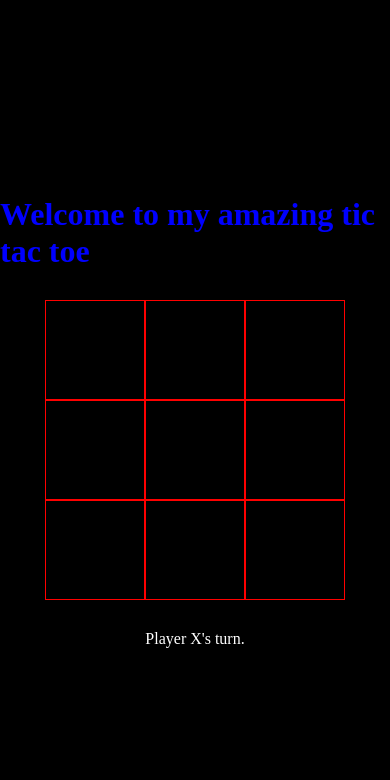
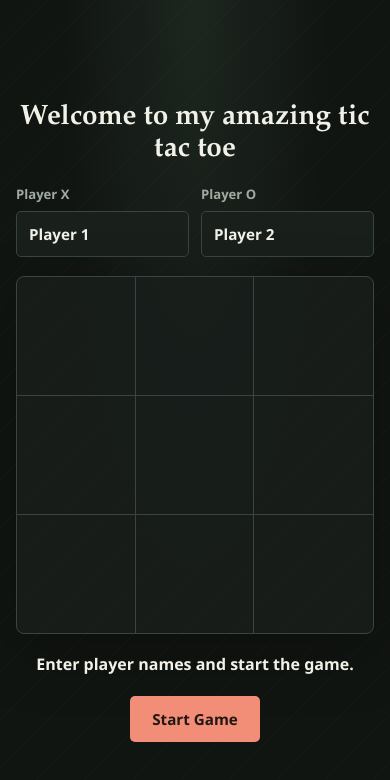
Before and after one commit to tantodelight/webdev-playground, a plain HTML site: page tic-tac-toe/index.html in a window 390 px wide. Drawn offline with Linux system fonts and the light colour scheme.

Commit message:
feat: add player names and responsive UI
Encapsulate board, game-flow, and display logic.

Add start/restart controls and named game results.

```diff
--- a/tic-tac-toe/index.html
+++ b/tic-tac-toe/index.html
@@ -10,19 +10,27 @@
 <body>
     <div class="wrapper">
         <h1>Welcome to my amazing tic tac toe</h1>
+        <section class="players" aria-label="Player names">
+            <label for="player-x">Player X
+                <input id="player-x" type="text" value="Player 1" maxlength="24" autocomplete="off">
+            </label>
+            <label for="player-o">Player O
+                <input id="player-o" type="text" value="Player 2" maxlength="24" autocomplete="off">
+            </label>
+        </section>
         <div class="grid-container">
-            <div class="slot1"></div>
-            <div class="slot2"></div>
-            <div class="slot3"></div>
-            <div class="slot4"></div>
-            <div class="slot5"></div>
-            <div class="slot6"></div>
-            <div class="slot7"></div>
-            <div class="slot8"></div>
-            <div class="slot9"></div>
+            <div class="slot"></div>
+            <div class="slot"></div>
+            <div class="slot"></div>
+            <div class="slot"></div>
+            <div class="slot"></div>
+            <div class="slot"></div>
+            <div class="slot"></div>
+            <div class="slot"></div>
+            <div class="slot"></div>
         </div>
-        <div class="output"></div>
-        <button class="restart-btn" type="button" aria-label="Restart game">Game Over! Restart ↻</button>
+        <div class="output" role="status" aria-live="polite"></div>
+        <button class="restart-btn" type="button">Start Game</button>
     </div>
 
 </body>
--- a/tic-tac-toe/main.js
+++ b/tic-tac-toe/main.js
@@ -1,23 +1,40 @@
-// const gameboard = () => {
+const gameBoard = (() => {
+    const board = ['', '', '','', '', '','', '', ''];
 
-const slots = [
-    document.querySelector('.slot1'),
-    document.querySelector('.slot2'),
-    document.querySelector('.slot3'),
-    document.querySelector('.slot4'),
-    document.querySelector('.slot5'),
-    document.querySelector('.slot6'),
-    document.querySelector('.slot7'),
-    document.querySelector('.slot8'),
-    document.querySelector('.slot9')
-];
+    function placeMark(index, marker) {
+        if (!Number.isInteger(index) || index < 0 || index >= board.length) {
+            return 'invalid-index';
+        }
 
-const gameboard = [
-    '', '', '',
-    '', '', '',
-    '', '', ''
-];
+        if (marker !== 'X' && marker !== 'O') {
+            return 'invalid-marker';
+        }
 
+        if (board[index] !== '') {
+            return 'occupied';
+        }
+
+        board[index] = marker;
+        return 'placed';
+    }
+
+    function getBoard() {
+        return [...board];
+    }
+
+    function reset() {
+        board.fill('');
+    }
+
+    return {
+        placeMark,
+        getBoard,
+        reset
+    };
+
+})();
+
+const gameController = (() => {
     const winningCombinations = [
         [0, 1, 2], // Top row
         [3, 4, 5], // Middle row
@@ -29,84 +46,93 @@ const winningCombinations = [
         [2, 4, 6]  // Right diagonal
     ];
 
-const output = document.querySelector('.output');
-const board = document.querySelector('.grid-container');
-const restartButton = document.querySelector('.restart-btn');
+    const players = [
+        { name: 'Player 1', marker: 'X' },
+        { name: 'Player 2', marker: 'O' }
+    ];
+    let activePlayer = players[0];
+    let hasGameStarted = false;
+    let isGameOver = false;
+    let gameOutput = 'Enter player names and start the game.';
 
-board.addEventListener('click', (event) => {
-    const clickedCell = event.target;
-    const cells = [...board.children];
+    function getState() {
+        return {
+            activePlayerName: activePlayer.name,
+            activePlayerMarker: activePlayer.marker,
+            hasGameStarted,
+            isGameOver,
+            gameOutput
+        };
+    }
 
-    const index = cells.indexOf(clickedCell);
-
-    if (index !== -1) {
-        playRound(index);
+    function startGame(playerOneName, playerTwoName) {
+        players[0].name = playerOneName.trim() || 'Player 1';
+        players[1].name = playerTwoName.trim() || 'Player 2';
+        gameBoard.reset();
+        activePlayer = players[0];
+        hasGameStarted = true;
+        isGameOver = false;
+        gameOutput = `${activePlayer.name}'s turn (${activePlayer.marker}).`;
     }
-});
-
-restartButton.addEventListener('click', () => {
-    resetGame();
-});
 
     function checkWinner() {
+        const boardSlots = gameBoard.getBoard();
+
         for (const combination of winningCombinations) {
-        const [a, b, c] = combination;
+            const [first, second, third] = combination;
 
             if (
-        gameboard[a] !== "" &&
-        gameboard[a] === gameboard[b] &&
-        gameboard[b] === gameboard[c]
-        )
-        {
-            return gameboard[a];
+                boardSlots[first] !== '' &&
+                boardSlots[first] === boardSlots[second] &&
+                boardSlots[second] === boardSlots[third]
+            ) {
+                return boardSlots[first];
             }
         }
+
         return null;
     }
 
     function checkDraw() {
-    let count = 0;
-    for (let i = 0; i < gameboard.length; i++) {
-        if (gameboard[i] !== '') count++;
-    }
-    if (count === 9) {
-        return true;
-    }
-
-    return false;
-}
-
-let currentPlayer = "X";
-let isGameOver = false;
-let gameOutput = `Player ${currentPlayer}'s turn.`;
-
-function resetGame() {
-    for (let i = 0; i < gameboard.length; i++) {
-        gameboard[i] = '';
-    }
-
-    currentPlayer = 'X';
-    isGameOver = false;
-    gameOutput = `Player ${currentPlayer}'s turn.`;
-    displayGame();
+        return gameBoard.getBoard().every((slot) => slot !== '');
     }
 
     function playRound(index) {
-    if (isGameOver) {
-        gameOutput = "Game already ended.";
-        displayGame();
+        if (!hasGameStarted) {
+            gameOutput = 'Enter player names and start the game first.';
             return;
         }
 
-    if (gameboard[index] === "") {
+        if (isGameOver) {
+            gameOutput = "Game already ended.";
+            return;
+        }
 
-        gameboard[index] = currentPlayer;
+        const result = gameBoard.placeMark(index, activePlayer.marker);
+
+        if (result === 'invalid-index') {
+            return;
+        }
+
+        if (result === 'invalid-marker') {
+            return;
+        }
+
+        if (result === 'occupied') {
+            gameOutput = 'Spot already taken.'
+            return;
+        }
+
+        if (result !== 'placed') {
+            gameOutput = 'Could not place a mark there.';
+            return;
+        }
 
         let player = checkWinner();
         if (player !== null) {
-            gameOutput = `Player ${player} is the winner.`;
+            const winner = players.find((candidate) => candidate.marker === player);
+            gameOutput = `${winner.name} (${winner.marker}) wins!`;
             isGameOver = true;
-            displayGame();
             return;
         }
 
@@ -114,38 +140,60 @@ function playRound(index) {
         if (isDraw) {
             gameOutput = "Game is a draw!";
             isGameOver = true;
-            displayGame();
             return;
         }
 
         // update player turn
-        if (currentPlayer === "X") {
-            currentPlayer = "O";
-        } else {
-            currentPlayer = "X";
+        activePlayer = activePlayer === players[0] ? players[1] : players[0];
+
+        gameOutput = `${activePlayer.name}'s turn (${activePlayer.marker}).`;
     }
 
-        gameOutput = `Player ${currentPlayer}'s turn.`;
-        displayGame();
+    return {
+        getState,
+        startGame,
+        playRound,
+    };
+})();
 
-    } else {
-        gameOutput = `Spot already taken. Please choose another spot.`;
-        displayGame();
+const displayController = (() => {
+    const output = document.querySelector('.output');
+    const boardElement = document.querySelector('.grid-container');
+    const startButton = document.querySelector('.restart-btn');
+    const playerXInput = document.querySelector('#player-x');
+    const playerOInput = document.querySelector('#player-o');
+    const slots = [...boardElement.children];
+
+    function render() {
+        const state = gameController.getState();
+        output.textContent = state.gameOutput;
+
+        startButton.textContent = state.hasGameStarted ? 'Restart Game' : 'Start Game';
+
+        const boardSlots = gameBoard.getBoard();
+
+        for (let i = 0; i < boardSlots.length; i++) {
+            slots[i].textContent = boardSlots[i];
+        }
+    }
+
+    boardElement.addEventListener('click', (event) => {
+        const index = slots.indexOf(event.target);
+
+        if (index === -1) {
             return;
         }
 
-}
+        gameController.playRound(index);
+        render();
+    });
 
-function displayGame() {
-    output.textContent = gameOutput;
+    startButton.addEventListener('click', () => {
+        gameController.startGame(playerXInput.value, playerOInput.value);
+        render();
+    });
 
-    restartButton.style.display = isGameOver ? 'block' : 'none';
-    restartButton.textContent = 'Game Over! Restart ↻';
+    render();
 
-    for (let i = 0; i < gameboard.length; i++) {
-        slots[i].textContent = gameboard[i];
-    }
-
-}
-
-displayGame();
+    return { render };
+})();
--- a/tic-tac-toe/style.css
+++ b/tic-tac-toe/style.css
@@ -1,59 +1,215 @@
 * {
-    margin: 0;
-    padding: 0;
     box-sizing: border-box;
 }
 
+:root {
+    color-scheme: dark;
+    --page: #111512;
+    --surface: #191f1b;
+    --surface-raised: #202822;
+    --line: #39463d;
+    --text: #f1f1e8;
+    --muted: #a0aaa1;
+    --mint: #9ce2bb;
+    --coral: #f28d78;
+}
+
 html {
-    height: 100%;
+    min-width: 320px;
+    min-height: 100%;
+    background: var(--page);
+}
+
+body {
+    min-height: 100vh;
+    margin: 0;
+    padding: 48px 20px;
+    display: grid;
+    place-items: center;
+    color: var(--text);
+    background:
+        radial-gradient(ellipse at 50% 0%, rgb(95 132 105 / 15%), transparent 48%),
+        repeating-linear-gradient(135deg, transparent 0 32px, rgb(255 255 255 / 1.2%) 33px 34px),
+        var(--page);
+    font-family: "Avenir Next", Avenir, "Segoe UI", sans-serif;
+}
+
+.wrapper {
+    width: min(100%, 440px);
+    display: flex;
+    flex-direction: column;
+    align-items: center;
+    gap: 24px;
+    animation: arrive 420ms ease-out both;
 }
 
 h1 {
-    color: blue;
+    margin: 0;
+    color: var(--text);
+    font-family: "Iowan Old Style", "Palatino Linotype", "Book Antiqua", Georgia, serif;
+    font-size: 2rem;
+    font-weight: 600;
+    line-height: 1.15;
+    text-align: center;
 }
 
-body {
-    height: 100%;
-    background-color: black;
-    color: white;
-    display: flex;
-    justify-content: center;
-    align-items: center;
+.players {
+    width: 100%;
+    display: grid;
+    grid-template-columns: repeat(2, minmax(0, 1fr));
+    gap: 12px;
 }
 
-.wrapper {
-    display: flex;
-    flex-direction: column;
-    justify-content: center;
-    gap: 30px;
-    align-items: center;
+.players label {
+    min-width: 0;
+    display: grid;
+    gap: 8px;
+    color: var(--muted);
+    font-size: 0.82rem;
+    font-weight: 700;
+}
+
+.players label:first-child {
+    --player-accent: var(--mint);
+}
+
+.players label:last-child {
+    --player-accent: var(--coral);
+}
+
+.players input {
+    width: 100%;
+    min-width: 0;
+    min-height: 46px;
+    padding: 10px 12px;
+    border: 1px solid var(--line);
+    border-radius: 5px;
+    outline: none;
+    background: var(--surface);
+    color: var(--text);
+    font: inherit;
+    font-size: 0.95rem;
+    transition: border-color 140ms ease, background-color 140ms ease;
+}
+
+.players input:focus-visible {
+    border-color: var(--player-accent);
+    background: var(--surface-raised);
 }
 
 .grid-container {
-    width: 300px;
-    height: 300px;
+    width: min(100%, 380px);
+    aspect-ratio: 1;
     display: grid;
-    grid-template: repeat(3, 1fr) / repeat(3, 1fr);
-    background: black;
+    grid-template: repeat(3, minmax(0, 1fr)) / repeat(3, minmax(0, 1fr));
+    overflow: hidden;
+    border: 1px solid var(--line);
+    border-radius: 8px;
+    background: rgb(25 31 27 / 82%);
+    box-shadow: 0 20px 60px rgb(0 0 0 / 28%);
 }
 
-.grid-container > div{
-    border: 1px solid red;
+.grid-container > div {
+    min-width: 0;
     display: grid;
     place-items: center;
+    border-right: 1px solid var(--line);
+    border-bottom: 1px solid var(--line);
+    color: var(--mint);
+    font-family: "Iowan Old Style", "Palatino Linotype", Georgia, serif;
+    font-size: 2.7rem;
+    line-height: 1;
+    cursor: pointer;
+    transition: background-color 130ms ease, color 130ms ease;
+}
+
+.grid-container > div:nth-child(3n) {
+    border-right: 0;
+}
+
+.grid-container > div:nth-child(n + 7) {
+    border-bottom: 0;
+}
+
+.grid-container > div:hover {
+    background: rgb(156 226 187 / 7%);
+}
+
+.output {
+    min-height: 1.5em;
+    color: var(--text);
+    font-size: 1rem;
+    font-weight: 600;
+    text-align: center;
 }
 
 .restart-btn {
-    display: none;
-    background: red;
-    color: white;
-    border: none;
-    border-radius: 8px;
-    padding: 10px 20px;
-    font-size: 1rem;
+    min-height: 46px;
+    padding: 11px 22px;
+    border: 0;
+    border-radius: 5px;
+    background: var(--coral);
+    color: #211713;
+    font: inherit;
+    font-size: 0.95rem;
+    font-weight: 800;
     cursor: pointer;
+    transition: transform 140ms ease, filter 140ms ease;
 }
 
 .restart-btn:hover {
-    filter: brightness(1.1);
+    filter: brightness(1.08);
+    transform: translateY(-1px);
 }
+
+.restart-btn:active {
+    transform: translateY(0);
+}
+
+.players input:focus-visible,
+.restart-btn:focus-visible,
+.grid-container > div:focus-visible {
+    outline: 2px solid var(--mint);
+    outline-offset: 3px;
+}
+
+@keyframes arrive {
+    from {
+        opacity: 0;
+        transform: translateY(8px);
+    }
+
+    to {
+        opacity: 1;
+        transform: translateY(0);
+    }
+}
+
+@media (max-width: 480px) {
+    body {
+        padding: 32px 16px;
+    }
+
+    .wrapper {
+        gap: 19px;
+    }
+
+    h1 {
+        font-size: 1.75rem;
+    }
+}
+
+@media (max-width: 360px) {
+    .players {
+        grid-template-columns: 1fr;
+    }
+}
+
+@media (prefers-reduced-motion: reduce) {
+    *,
+    *::before,
+    *::after {
+        animation-duration: 0.01ms !important;
+        transition-duration: 0.01ms !important;
+    }
+}
```
Lines whose indentation alone changed are shown as unchanged.
